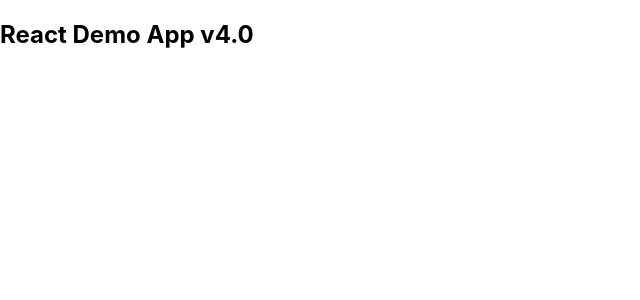
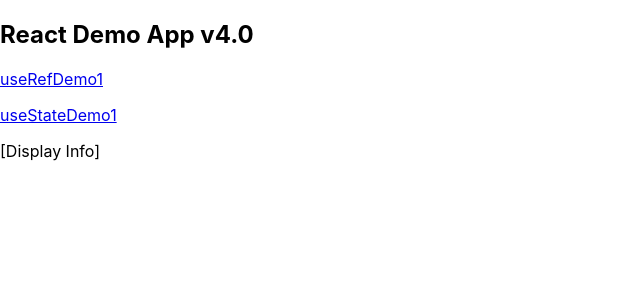
Before and after one commit to NatGallagher/react-demo-app-v4.0, a React (Create React App) app in the folder react-demo-app-v4.0/: page / in a window 1280 px wide. Shown: the top 300 px of the page, without its empty margins (0-640 px from the left). Built offline with nearby package versions, Linux system fonts and the light colour scheme.

Commit message:
app.js edited

```diff
--- a/react-demo-app-v4.0/src/App.js
+++ b/react-demo-app-v4.0/src/App.js
@@ -1,9 +1,18 @@
 
 
 function App() {
+
+
   return (
     <>
       <h2>React Demo App v4.0</h2>
+      <a href="#">useRefDemo1</a>
+      <p></p>
+      <a href="#">useStateDemo1</a>
+      <p></p>
+      <div>
+        [Display Info]
+      </div>
     </>
   );
 }
```
